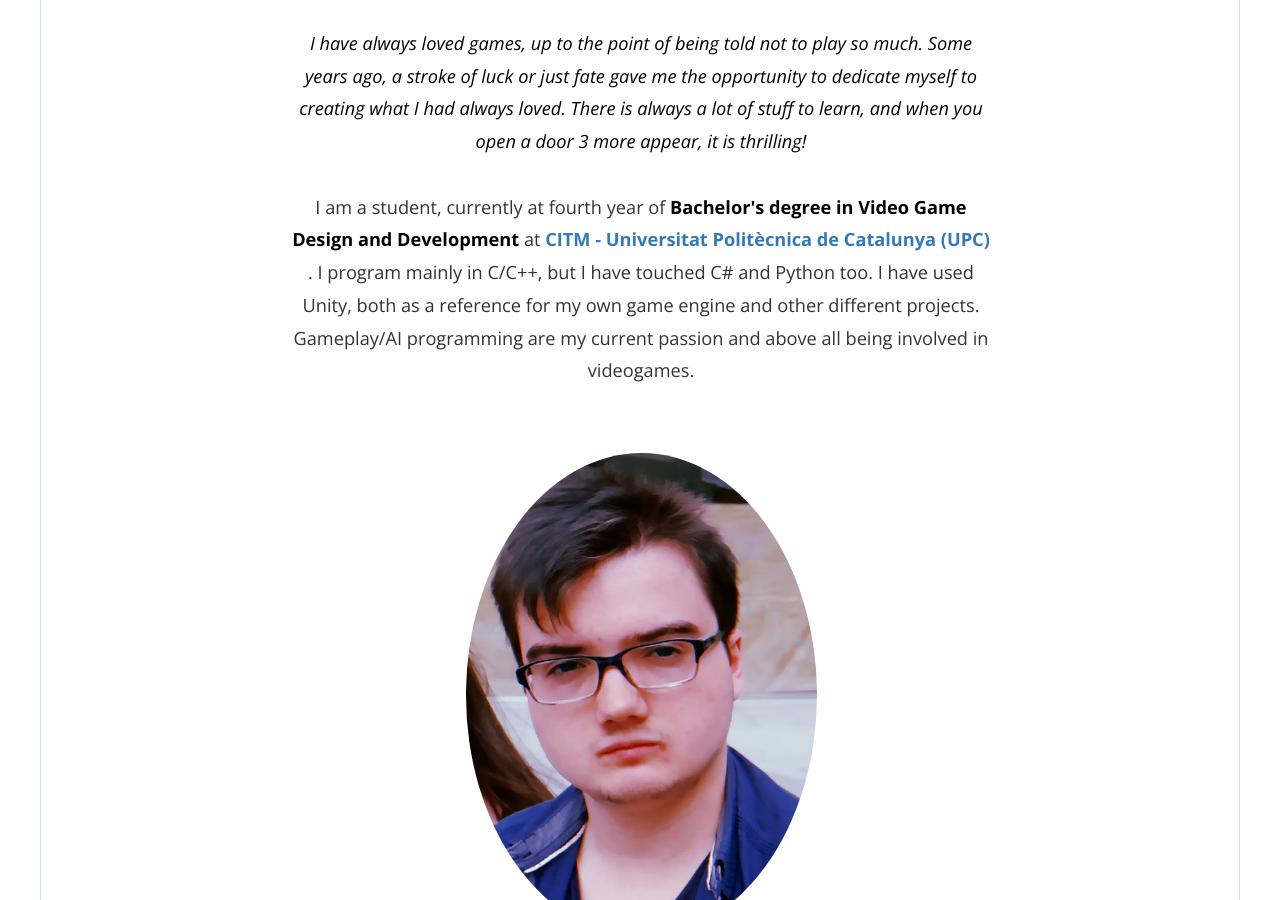
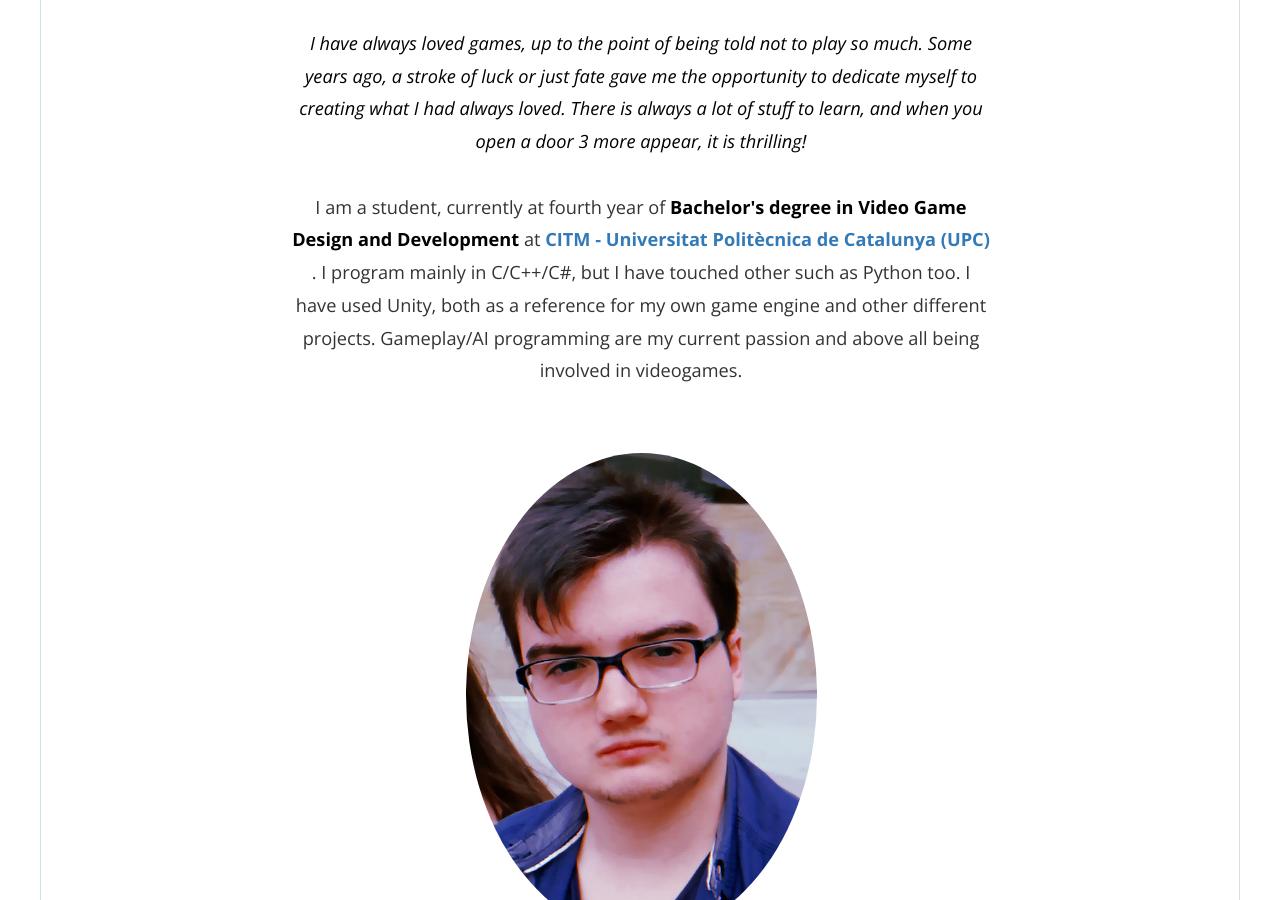
Before and after one commit to AitorSimona/aitorsimona.github.io, a Jekyll site: the page built from index.html, in a window 1280 px wide and 900 px high, scrolled down 328 px. Built offline with Jekyll 4.4.1, drawn with Linux system fonts in a browser that asks for light colours; nearby versions of some CDN libraries; the list of posts is cut into pages by our own code.

Commit message:
Update About.yml

```diff
--- a/_data/About.yml
+++ b/_data/About.yml
@@ -1,6 +1,6 @@
 ---
 intro: I have always loved games, up to the point of being told not to play so much. Some years ago, a stroke of luck or just fate gave me the opportunity to dedicate myself to creating what I had always loved. There is always a lot of stuff to learn, and when you open a door 3 more appear, it is thrilling!
-outro: I program mainly in C/C++, but I have touched C# and Python too. I have used Unity, both as a reference for my own game engine and other different projects. Gameplay/AI programming are my current passion and above all being involved in videogames.
+outro: I program mainly in C/C++/C#, but I have touched other such as Python too. I have used Unity, both as a reference for my own game engine and other different projects. Gameplay/AI programming are my current passion and above all being involved in videogames.
 myself_img: /img/Myself.png
 
 university_intro: I am a student, currently at fourth year of
```
